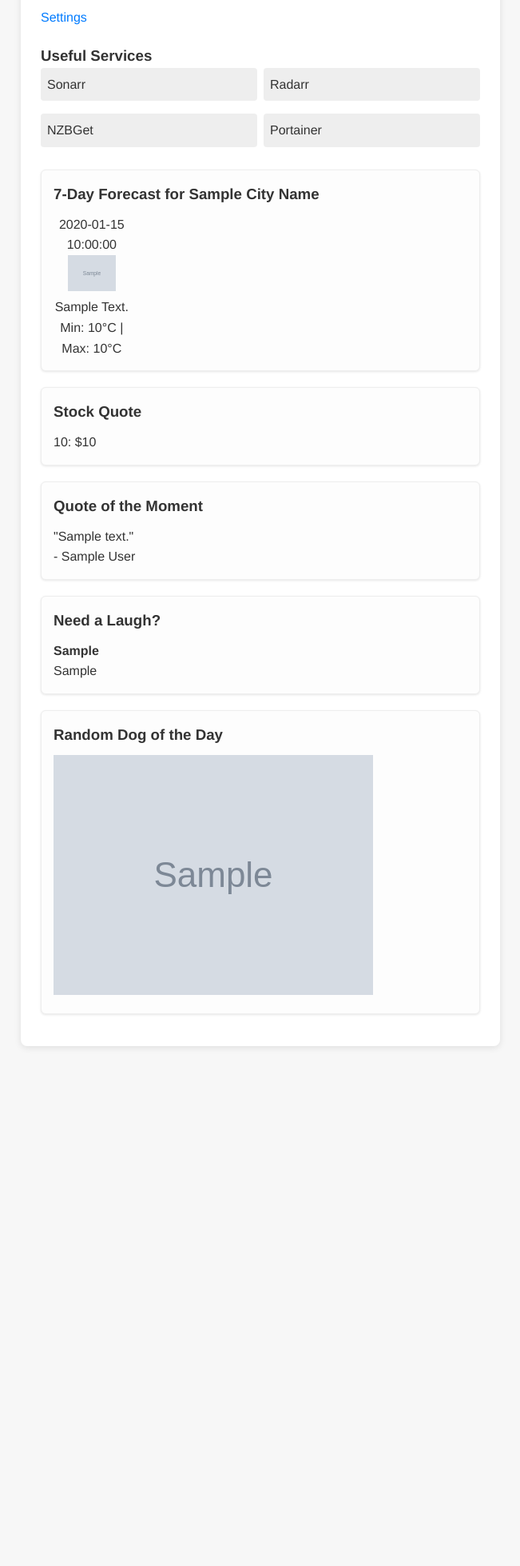
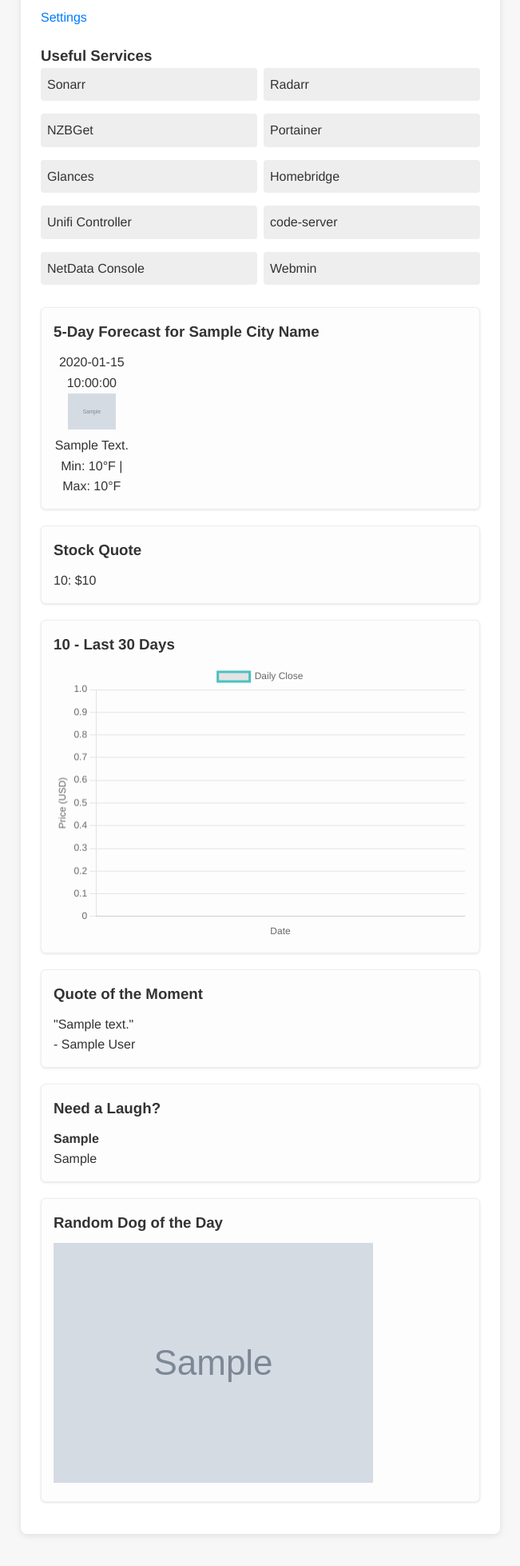
Before and after one commit to DrewWilliamsCRC/frontend_site, a Flask app: template templates/index.html in a window 1280 px wide. Shown: the part 178-2136 px from the top of the page at 80% size, without its empty margins (314-965 px from the left). Before the commit the page ends 1488 px from the top, so only its background shows below. Run offline with Flask 3, Linux system fonts and the light colour scheme; the template is opened without the code that fills it: most values are stand-ins (such as "Sample title", 1, 10 or a date in 2020); grey boxes marked "Sample" are stand-in pictures.

Commit message:
update app.py and index.html with stock graph and cosmetic changes

```diff
--- a/app.py
+++ b/app.py
@@ -15,6 +15,7 @@
 # --- Hard-coded API Keys ---
 OWM_API_KEY = "1fef9413c0c77c739ef23d222e05db76"
 ALPHA_VANTAGE_KEY = "C60CDZU1P1BU27RK"
+
 
 def init_db():
     """Initialize the DB, ensuring 'users' table has city_name & stock_symbol columns."""
@@ -40,7 +41,9 @@
 
     print("Database initialized or updated.")
 
+
 init_db()
+
 
 # -----------------------------------------------------------------------------------
 # Helper functions
@@ -65,6 +68,7 @@
     else:
         return (default_city, default_stock)
 
+
 def get_coordinates_for_city(city_name):
     """
     Uses OpenWeatherMap Geocoding API to get (lat, lon) for a city (hard-coded OWM_API_KEY).
@@ -81,10 +85,11 @@
         print(f"[ERROR] Geocoding city '{city_name}' failed: {e}")
     return (None, None)
 
+
 def get_weekly_forecast(lat, lon):
     """
-    Calls OWM One Call API for daily forecast (7 days) given lat/lon (hard-coded OWM_API_KEY).
-    Returns a list of daily forecast dicts, each with:
+    Calls OWM One Call API for daily forecast (up to 7 days) given lat/lon.
+    Returns the first 5 of those days as a list of daily forecast dicts, each with:
       - date_str (string like "Jan 25")
       - icon_url
       - description
@@ -92,16 +97,20 @@
       - temp_max
     or an empty list on failure.
     """
-    url = (f"http://api.openweathermap.org/data/3.0/onecall"
-           f"?lat={lat}&lon={lon}&exclude=current,minutely,hourly,alerts"
-           f"&units=metric&appid={OWM_API_KEY}")
+    url = (
+        f"http://api.openweathermap.org/data/3.0/onecall"
+        f"?lat={lat}&lon={lon}&exclude=current,minutely,hourly,alerts"
+        f"&units=imperial&appid={OWM_API_KEY}"
+    )
     forecast_list = []
     try:
         resp = requests.get(url, timeout=5)
         resp.raise_for_status()
         data = resp.json()
         if "daily" in data:
-            for day in data["daily"]:
+            # Slice to first 5 days
+            daily_data = data["daily"][:5]
+            for day in daily_data:
                 dt = day["dt"]  # Unix timestamp
                 date_str = datetime.datetime.utcfromtimestamp(dt).strftime("%b %d")
                 # Weather icon & desc
@@ -122,6 +131,7 @@
     except Exception as e:
         print(f"[ERROR] Failed to fetch daily forecast: {e}")
     return forecast_list
+
 
 def get_stock_price(symbol):
     """
@@ -148,6 +158,52 @@
         print(f"[ERROR] Stock fetch for {symbol} failed: {e}")
     return None
 
+
+# ADDED: New helper to get historical stock data
+def get_stock_history(symbol, days=30):
+    """
+    Fetch daily historical stock data for the given symbol from Alpha Vantage.
+    Returns a dict with:
+       {
+         'dates': [date1, date2, ...],
+         'prices': [price1, price2, ...]
+       }
+    for the last `days` trading days (if available).
+    """
+    base_url = "https://www.alphavantage.co/query"
+    params = {
+        "function": "TIME_SERIES_DAILY",
+        "symbol": symbol,
+        "apikey": ALPHA_VANTAGE_KEY,
+        "outputsize": "compact",  # ~100 recent data points
+    }
+    try:
+        r = requests.get(base_url, params=params, timeout=5)
+        r.raise_for_status()
+        data = r.json()
+
+        time_series = data.get("Time Series (Daily)", {})
+        rows = []
+        for date_str, daily_data in time_series.items():
+            close_price = float(daily_data["4. close"])
+            rows.append((date_str, close_price))
+
+        # Sort rows by date ascending
+        rows.sort(key=lambda x: x[0])
+
+        # If you only want the most recent `days`, slice from the end
+        if len(rows) > days:
+            rows = rows[-days:]
+
+        dates = [r[0] for r in rows]
+        prices = [r[1] for r in rows]
+        return {"dates": dates, "prices": prices}
+
+    except Exception as e:
+        print(f"[ERROR] Historical stock fetch for {symbol} failed: {e}")
+        return {"dates": [], "prices": []}
+
+
 # -----------------------------------------------------------------------------------
 # Routes
 # -----------------------------------------------------------------------------------
@@ -162,6 +218,7 @@
       - random dog picture
       - stock quote (Alpha Vantage)
       - 7-day weather forecast (OWM One Call)
+      - stock price chart (Chart.js)
     """
     if 'user' not in session:
         return redirect(url_for('login'))
@@ -207,8 +264,11 @@
     except Exception as e:
         print(f"[ERROR] Dog fetch failed: {e}")
 
-    # 4) Stock Quote via Alpha Vantage
+    # 4) Current Stock Quote
     stock_price = get_stock_price(stock_symbol)
+
+    # 4b) Historical Data for Chart.js
+    stock_history = get_stock_history(stock_symbol, days=30)
 
     # 5) 7-day Weather Forecast
     lat, lon = get_coordinates_for_city(city_name)
@@ -230,8 +290,12 @@
 
         stock_symbol=stock_symbol,
         stock_price=stock_price,
+        # Pass the new historical data:
+        stock_history=stock_history,
+
         daily_forecasts=daily_forecasts
     )
+
 
 @app.route('/settings', methods=['GET', 'POST'])
 def settings():
@@ -260,6 +324,7 @@
         city_name, stock_symbol = get_user_settings(username)
         return render_template('settings.html', city_name=city_name, stock_symbol=stock_symbol)
 
+
 @app.route('/login', methods=['GET', 'POST'])
 def login():
     """Login route."""
@@ -279,12 +344,14 @@
         flash("Invalid credentials. Please try again.", "danger")
     return render_template('login.html')
 
+
 @app.route('/logout')
 def logout():
     """Logout route."""
     session.pop('user', None)
     flash("Logged out successfully.", "info")
     return redirect(url_for('login'))
+
 
 @app.route('/register', methods=['GET', 'POST'])
 def register():
@@ -309,6 +376,7 @@
             flash("Username already exists. Choose another.", "danger")
     return render_template('register.html')
 
+
 if __name__ == '__main__':
     # Run on port 5001 instead of 5000
     app.run(debug=True, host='0.0.0.0', port=5001)
--- a/templates/index.html
+++ b/templates/index.html
@@ -10,25 +10,31 @@
 <section class="links-section">
     <h3>Useful Services</h3>
     <ul>
-      <li><a href="https://example.com/sonarr" target="_blank">Sonarr</a></li>
-      <li><a href="https://example.com/radarr" target="_blank">Radarr</a></li>
-      <li><a href="https://example.com/nzbget" target="_blank">NZBGet</a></li>
-      <li><a href="https://portainer.example.com" target="_blank">Portainer</a></li>
+      <li><a href="https://drewwilliams.biz/sonarr/" target="_blank">Sonarr</a></li>
+      <li><a href="https://drewwilliams.biz/radarr/" target="_blank">Radarr</a></li>
+      <li><a href="https://drewwilliams.biz/nzbget/" target="_blank">NZBGet</a></li>
+      <li><a href="https://portainer.drewwilliams.biz/" target="_blank">Portainer</a></li>
+      <li><a href="https://glances.drewwilliams.biz/" target="_blank">Glances</a></li>
+      <li><a href="https://homebridge.drewwilliams.biz/" target="_blank">Homebridge</a></li>
+      <li><a href="https://192.168.0.20:8443/manage/default/devices" target="_blank">Unifi Controller</a></li>
+      <li><a href="https://vscode.drewwilliams.biz/" target="_blank">code-server</a></li>
+      <li><a href="https://app.netdata.cloud/" target="_blank">NetData Console</a></li>
+      <li><a href="https://192.168.0.20:10000/" target="_blank">Webmin</a></li>
       <!-- Add more links if desired -->
     </ul>
-  </section>
+</section>
 
-<!-- 7-Day Forecast -->
+<!-- 5-Day Forecast -->
 {% if daily_forecasts and daily_forecasts|length > 0 %}
 <div class="card">
-  <h3>7-Day Forecast for {{ city_name|title }}</h3>
+  <h3>5-Day Forecast for {{ city_name|title }}</h3>
   <div class="forecast-grid">
     {% for day in daily_forecasts %}
     <div class="forecast-day">
       <p class="date">{{ day.date_str }}</p>
       <img src="{{ day.icon_url }}" alt="Forecast Icon" style="max-width: 60px;">
       <p>{{ day.description|title }}</p>
-      <p>Min: {{ day.temp_min }}°C | Max: {{ day.temp_max }}°C</p>
+      <p>Min: {{ day.temp_min }}°F | Max: {{ day.temp_max }}°F</p>
     </div>
     {% endfor %}
   </div>
@@ -40,6 +46,14 @@
 <div class="card">
   <h3>Stock Quote</h3>
   <p>{{ stock_symbol }}: ${{ stock_price }}</p>
+</div>
+{% endif %}
+
+<!-- Optional: Stock Chart -->
+{% if stock_symbol and stock_history.dates and stock_history.dates|length > 0 %}
+<div class="card">
+  <h3>{{ stock_symbol }} - Last 30 Days</h3>
+  <canvas id="stockChart" width="600" height="400"></canvas>
 </div>
 {% endif %}
 
@@ -69,6 +83,51 @@
 </div>
 {% endif %}
 
+<!-- Include Chart.js and build chart if stock_history data is present -->
+{% if stock_symbol and stock_history.dates and stock_history.dates|length > 0 %}
+<!-- Load Chart.js (via a CDN) -->
+<script src="https://cdn.jsdelivr.net/npm/chart.js"></script>
 
+<script>
+  // Data passed from Flask, converted to JSON for JavaScript
+  const stockDates = {{ stock_history.dates|tojson }};
+  const stockPrices = {{ stock_history.prices|tojson }};
+
+  const ctx = document.getElementById('stockChart').getContext('2d');
+  const stockChart = new Chart(ctx, {
+    type: 'line',
+    data: {
+      labels: stockDates,
+      datasets: [{
+        label: 'Daily Close',
+        data: stockPrices,
+        borderColor: 'rgb(75, 192, 192)',
+        fill: false,
+        tension: 0.1,
+        pointRadius: 3
+      }]
+    },
+    options: {
+      responsive: true,
+      scales: {
+        x: {
+          display: true,
+          title: {
+            display: true,
+            text: 'Date'
+          }
+        },
+        y: {
+          display: true,
+          title: {
+            display: true,
+            text: 'Price (USD)'
+          }
+        }
+      }
+    }
+  });
+</script>
+{% endif %}
 
 {% endblock %}
```
Also changed, not shown: users.db.
